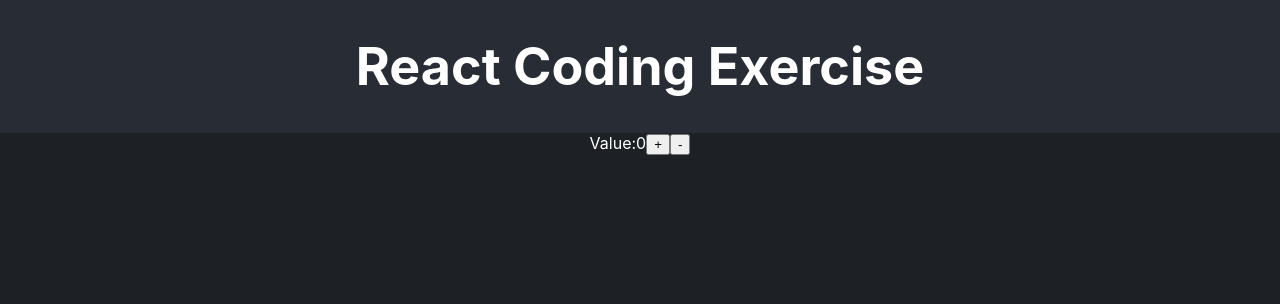
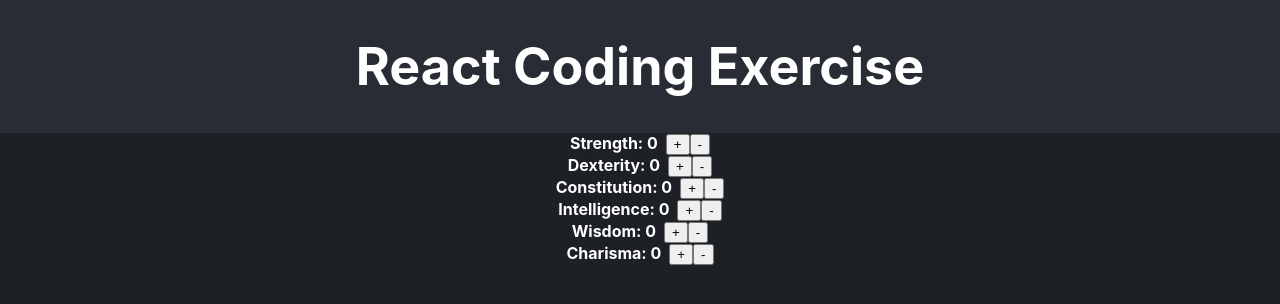
Before and after one commit to BrandonWong22/recruiting-webapp-character, a React (Create React App) app: page / in a window 1280 px wide. Shown: the top 304 px of the page. Built offline with nearby package versions, Linux system fonts and the light colour scheme.

Commit message:
complete first requirement

```diff
--- a/src/App.tsx
+++ b/src/App.tsx
@@ -1,21 +1,47 @@
 import { useState } from 'react';
 import './App.css';
-import { ATTRIBUTE_LIST, CLASS_LIST, SKILL_LIST } from './consts.js';
-
+import { ATTRIBUTE_LIST, CLASS_LIST, SKILL_LIST } from './consts'; // i had to edit the import to make it work for me
 
 function App() {
-  const [num, setNum] = useState<number>(0);
+  const [attributes, setAttributes] = useState({
+    Strength: 0,
+    Dexterity: 0,
+    Constitution: 0,
+    Intelligence: 0,
+    Wisdom: 0,
+    Charisma: 0,
+  });
+
+  const incrementAttribute = (attribute: string) => {
+    setAttributes((prev) => ({
+      ...prev,
+      [attribute]: prev[attribute] + 1
+    }));
+  }
+
+  const decrementAttribute = (attribute: string) => {
+    setAttributes((prev) => ({
+      ...prev,
+      [attribute]: prev[attribute] - 1
+    }));
+  }
+
   return (
     <div className="App">
       <header className="App-header">
         <h1>React Coding Exercise</h1>
       </header>
       <section className="App-section">
-        <div>
-          Value:
-          {num}
-          <button>+</button>
-          <button>-</button>
+        <div className='attribute-controls'>
+          {ATTRIBUTE_LIST.map((attribute) => {
+            return (
+              <div key={attribute}>
+                <strong style={{marginRight: "8px"}}>{attribute}: {attributes[attribute]}</strong>
+                <button onClick={() => incrementAttribute(attribute)}>+</button>
+                <button onClick={() => decrementAttribute(attribute)}>-</button>
+              </div>
+            )
+          })}
         </div>
       </section>
     </div>
```
